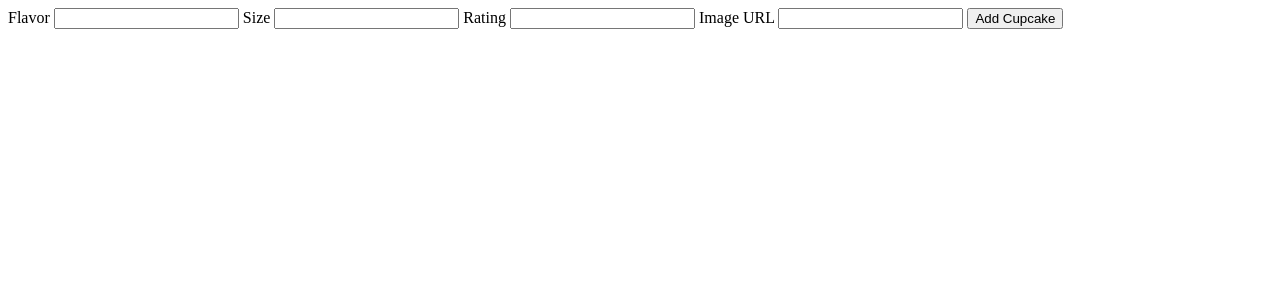
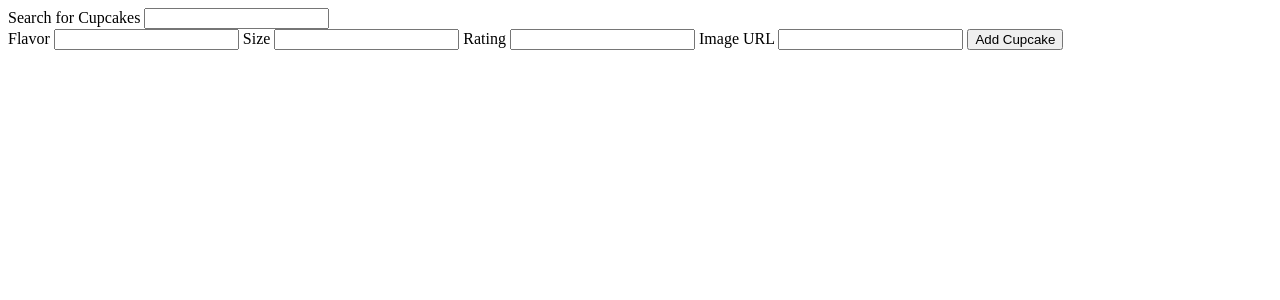
Before and after one commit to jimhlee/cupcake, a Flask app: page / in a window 1280 px wide. Shown: the top 300 px of the page. Run offline with Flask 3, Linux system fonts and the light colour scheme; data that the repository does not hold is empty.

Commit message:
work on search function

```diff
--- a/app.py
+++ b/app.py
@@ -4,7 +4,7 @@ import os
 from flask import Flask, jsonify, request, flash, render_template
 # from flask_debugtoolbar import DebugToolbarExtension
 
-from models import connect_db, Cupcake, db
+from models import connect_db, Cupcake, db, SQLAlchemy
 
 app = Flask(__name__)
 app.config['SECRET_KEY'] = "I'LL NEVER TELL!!"
@@ -82,3 +82,18 @@ def delete_cupcake(cupcake_id):
 def show_homepage():
     """Returns HTML for home page."""
     return render_template('homepage.html')
+
+
+@app.route('/api/cupcakes/search')
+def search_cupcakes(search_term):
+    all_cupcakes = Cupcake.query.all()
+    filtered_cupcakes = []
+
+    for cupcake in all_cupcakes:
+        values = cupcake.values()
+        if search_term in values:
+            filtered_cupcakes.append(cupcake)
+
+    serialized = [c.serialize() for c in filtered_cupcakes]
+
+    return jsonify(cupcakes=serialized)
--- a/static/cupcakes.js
+++ b/static/cupcakes.js
@@ -3,6 +3,7 @@
 const $cupcakeList = $('#cupcake-list');
 const $newCupcakeButton = $('#add-cupcake-btn');
 const $cupcakeForm = $('#new-cupcake-form');
+const $searchForm = $('#search_cupcakes')
 const BASE_URL = '/api/cupcakes';
 
 $newCupcakeButton.on('click', handleNewCupcakeSubmit);
@@ -57,4 +58,14 @@ function appendCupcake(cupcake) {
     </li>`));
 }
 
+async function search_cupcakes() {
+  searchTerm = $searchForm.val()
+  searchParams = new URLSearchParams({searchTerm})
+
+  const response = await fetch (
+    // TODO: finish this
+    BASE_URL, searchParams
+  );
+}
+
 start();
--- a/templates/homepage.html
+++ b/templates/homepage.html
@@ -6,6 +6,11 @@
   <title>Cupcakes</title>
 </head>
 <body>
+
+<form action="/api/cupcakes/search">
+  <label for="search-cupcakes">Search for Cupcakes</label>
+  <input type="text" id="search-cupcakes" name="search-cupcakes">
+</form>
 
 <form action="/api/cupcakes" method="POST" id="new-cupcake-form">
    <label for="flavor"> Flavor </label>
--- a/tests.py
+++ b/tests.py
@@ -83,6 +83,8 @@ class CupcakeViewsTestCase(TestCase):
                     "image_url": "http://test.com/cupcake.jpg"
                 }
             })
+
+
 
     def test_create_cupcake(self):
         """Test create cupcake."""
```
